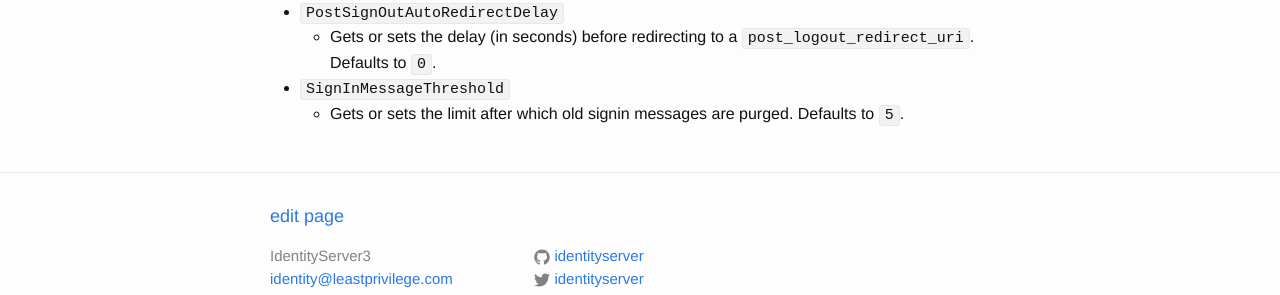
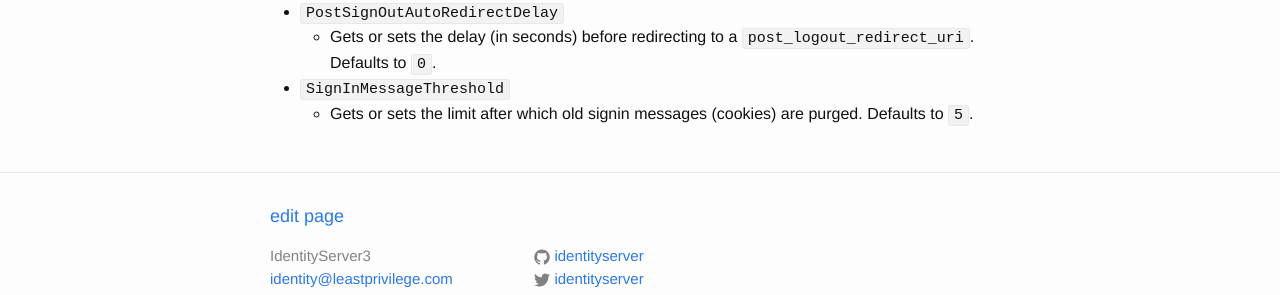
Before and after one commit to IdentityServer/Documentation, a Jekyll site: the page built from docs/configuration/authenticationOptions.md, in a window 1280 px wide. Shown: the part 1633-1928 px from the top of the page. Built offline with Jekyll 4.4.1, drawn with Linux system fonts in a browser that asks for light colours; Markdown is read by kramdown in place of the engine named in the settings.

Commit message:
Minor update
Specifying that the signin message cookies are purged.

```diff
--- a/docs/configuration/authenticationOptions.md
+++ b/docs/configuration/authenticationOptions.md
@@ -41,4 +41,4 @@ The `AuthenticationOptions` is a property on the `IdentityServerOptions` to cust
 * `PostSignOutAutoRedirectDelay`
   * Gets or sets the delay (in seconds) before redirecting to a `post_logout_redirect_uri`. Defaults to `0`.
 * `SignInMessageThreshold`
-  * Gets or sets the limit after which old signin messages are purged. Defaults to `5`.
+  * Gets or sets the limit after which old signin messages (cookies) are purged. Defaults to `5`.
```
